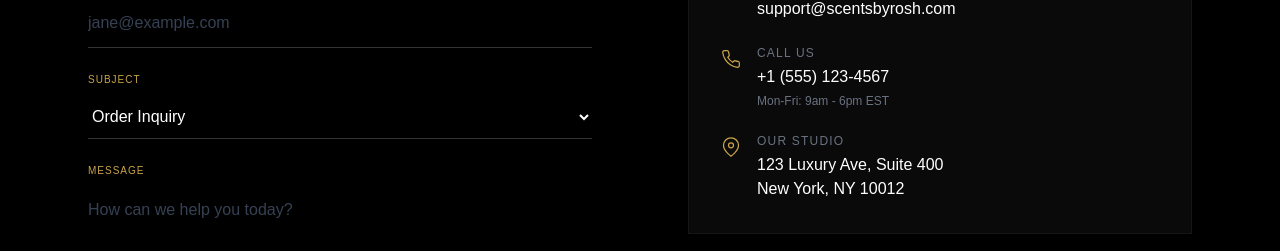
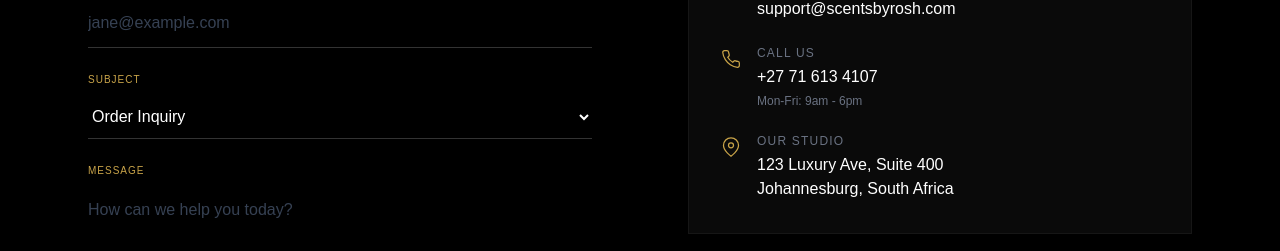
Before and after one commit to webDevMatt-dot/scents-by-rosh, a Next.js app: page /contact in a window 1280 px wide. Shown: the part 617-868 px from the top of the page. Built offline with nearby package versions, Linux system fonts and the light colour scheme.

Commit message:
contact pages

```diff
--- a/app/contact/page.tsx
+++ b/app/contact/page.tsx
@@ -117,8 +117,8 @@ export default function ContactPage() {
                 </div>
                 <div>
                   <p className="text-xs uppercase tracking-widest text-gray-500 mb-1">Call Us</p>
-                  <p className="text-white">+1 (555) 123-4567</p>
-                  <p className="text-gray-500 text-xs mt-1">Mon-Fri: 9am - 6pm EST</p>
+                  <p className="text-white">+27 71 613 4107</p>
+                  <p className="text-gray-500 text-xs mt-1">Mon-Fri: 9am - 6pm</p>
                 </div>
               </div>
 
@@ -128,7 +128,7 @@ export default function ContactPage() {
                 </div>
                 <div>
                   <p className="text-xs uppercase tracking-widest text-gray-500 mb-1">Our Studio</p>
-                  <p className="text-white">123 Luxury Ave, Suite 400<br/>New York, NY 10012</p>
+                  <p className="text-white">123 Luxury Ave, Suite 400<br/>Johannesburg, South Africa</p>
                 </div>
               </div>
             </div>
```
